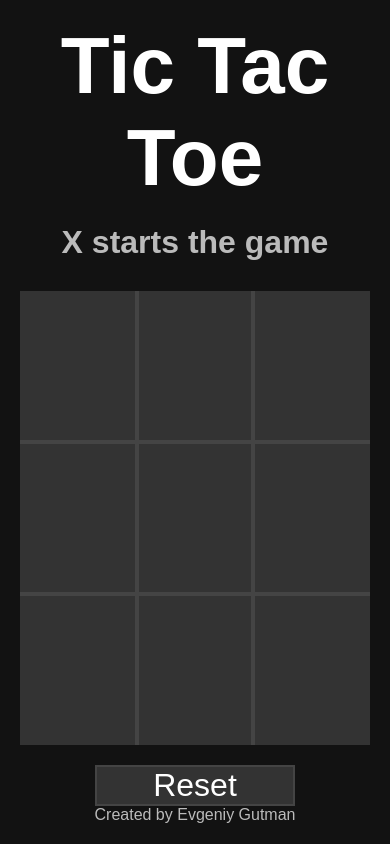
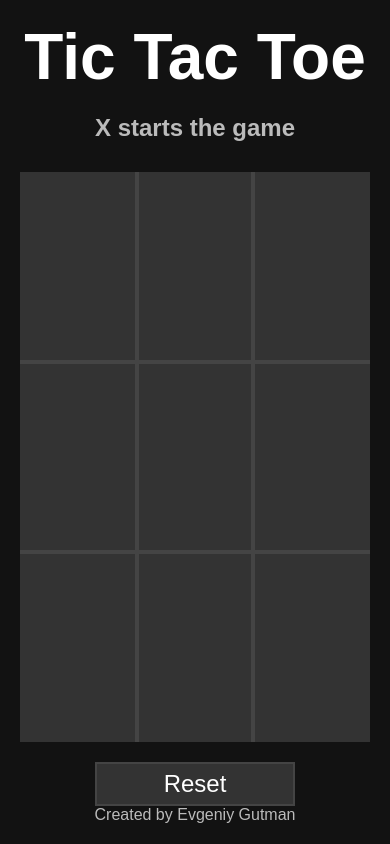
Before and after one commit to Snipe76/IksI-Igul, a plain HTML site: page index.html in a window 390 px wide. Drawn offline with Linux system fonts and the light colour scheme.

Commit message:
Mobile phones fix, tie condition.

```diff
--- a/css/style.css
+++ b/css/style.css
@@ -20,13 +20,13 @@ body {
 
 h1 {
     margin-bottom: 20px;
-    font-size: 5rem;
+    font-size: 4rem;
     color: #ffffff;
 }
 
 h2 {
     margin-bottom: 30px;
-    font-size: 2rem;
+    font-size: 1.5rem;
     color: #bbbbbb;
 }
 
@@ -55,7 +55,7 @@ h2 {
     border: 2px solid #444444;
     background: #333333;
     color: #ffffff;
-    font-size: 2rem;
+    font-size: 1.5rem;
 }
 
 .grid button:nth-child(1),
@@ -89,7 +89,7 @@ h2 {
     border: 2px solid #444444;
     background: #333333;
     color: #ffffff;
-    font-size: 2rem;
+    font-size: 1.5rem;
     margin-top: 20px;
     cursor: pointer;
 }
@@ -98,4 +98,5 @@ footer {
     margin-top: auto;
     text-align: center;
     color: #bbbbbb;
+    font-size: 1rem;
 }
--- a/javascript/game.js
+++ b/javascript/game.js
@@ -38,6 +38,11 @@ function checkWinner() {
             playingGame = false;
         }
     }
+
+    if (playerTurn === 9 && playingGame) {
+        alert('It\'s a tie!');
+        playingGame = false;
+    }
 }
 
 function resetGame() {
```
